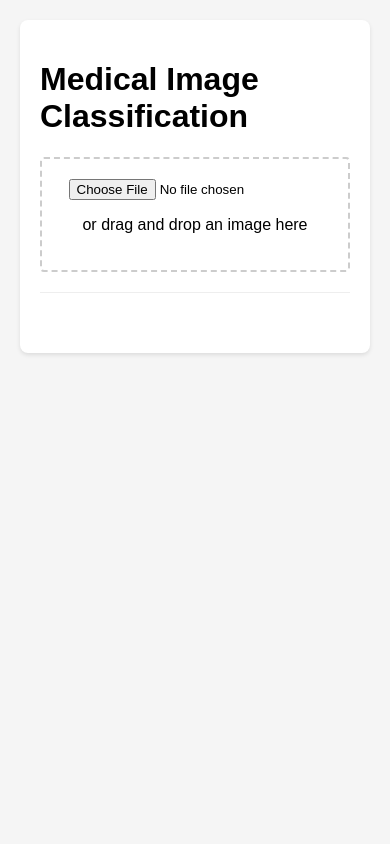
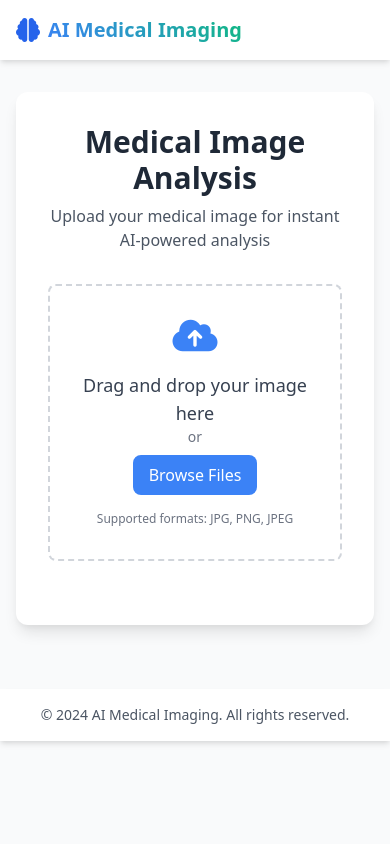
Before and after one commit to Chaimaechoukri/fracture-detection-with-IA, a Flask app: page / in a window 390 px wide. Run offline with Flask 3, Linux system fonts and the light colour scheme; parts of the project's set-up code (start-up, migrations or seed data) failed here and were passed over.

Commit message:
Enhance UI/UX with Tailwind CSS and responsive design for medical image analysis tool

```diff
--- a/templates/index.html
+++ b/templates/index.html
@@ -1,92 +1,163 @@
 <!DOCTYPE html>
-<html>
+<html lang="en">
 <head>
-    <title>Medical Image Classification</title>
+    <meta charset="UTF-8">
+    <meta name="viewport" content="width=device-width, initial-scale=1.0">
+    <title>Medical Image Analysis | AI Diagnostic Tool</title>
+    <link href="https://cdn.jsdelivr.net/npm/tailwindcss@2.2.19/dist/tailwind.min.css" rel="stylesheet">
+    <link href="https://cdnjs.cloudflare.com/ajax/libs/font-awesome/6.0.0/css/all.min.css" rel="stylesheet">
     <style>
-        body {
-            font-family: Arial, sans-serif;
-            max-width: 800px;
-            margin: 0 auto;
-            padding: 20px;
-            background-color: #f5f5f5;
+        .drop-zone {
+            transition: all 0.3s ease;
         }
-        .container {
-            background-color: white;
-            padding: 20px;
-            border-radius: 8px;
-            box-shadow: 0 2px 4px rgba(0,0,0,0.1);
+        .drop-zone:hover {
+            background-color: #f3f4f6;
         }
-        .upload-section {
-            text-align: center;
-            padding: 20px;
-            border: 2px dashed #ccc;
-            border-radius: 4px;
-            margin-bottom: 20px;
+        .progress-bar {
+            transition: width 0.5s ease-in-out;
         }
-        #preview {
-            max-width: 300px;
-            margin: 20px auto;
-            display: none;
+        .result-card {
+            animation: slideIn 0.5s ease-out;
         }
-        #results {
-            margin-top: 20px;
-            padding: 20px;
-            border-top: 1px solid #eee;
+        @keyframes slideIn {
+            from {
+                opacity: 0;
+                transform: translateY(20px);
             }
-        .prediction-item {
-            display: flex;
-            justify-content: space-between;
-            padding: 10px;
-            border-bottom: 1px solid #eee;
+            to {
+                opacity: 1;
+                transform: translateY(0);
             }
-        .loading {
-            display: none;
-            text-align: center;
-            margin: 20px 0;
         }
-        .error {
-            color: red;
-            text-align: center;
-            margin: 10px 0;
-            display: none;
+        .gradient-text {
+            background: linear-gradient(45deg, #3B82F6, #10B981);
+            -webkit-background-clip: text;
+            -webkit-text-fill-color: transparent;
         }
     </style>
 </head>
-<body>
-    <div class="container">
-        <h1>Medical Image Classification</h1>
+<body class="bg-gray-50 min-h-screen">
+    <nav class="bg-white shadow-md">
+        <div class="max-w-7xl mx-auto px-4 sm:px-6 lg:px-8 py-4">
+            <div class="flex items-center justify-between">
+                <div class="flex items-center">
+                    <i class="fas fa-brain text-blue-600 text-2xl mr-2"></i>
+                    <span class="text-xl font-bold gradient-text">AI Medical Imaging</span>
+                </div>
+            </div>
+        </div>
+    </nav>
 
-        <div class="upload-section">
-            <input type="file" id="imageInput" accept="image/*">
-            <p>or drag and drop an image here</p>
+    <main class="max-w-7xl mx-auto px-4 sm:px-6 lg:px-8 py-8">
+        <div class="bg-white rounded-xl shadow-lg p-8">
+            <div class="text-center mb-8">
+                <h1 class="text-3xl font-bold text-gray-800 mb-2">Medical Image Analysis</h1>
+                <p class="text-gray-600">Upload your medical image for instant AI-powered analysis</p>
             </div>
 
-        <img id="preview" src="" alt="Preview">
-
-        <div class="loading">
-            Analyzing image...
+            <div class="drop-zone border-2 border-dashed border-gray-300 rounded-lg p-8 text-center mb-8 cursor-pointer hover:border-blue-500">
+                <input type="file" id="imageInput" accept="image/*" class="hidden">
+                <div class="space-y-4">
+                    <i class="fas fa-cloud-upload-alt text-4xl text-blue-500"></i>
+                    <div>
+                        <p class="text-lg text-gray-700">Drag and drop your image here</p>
+                        <p class="text-sm text-gray-500">or</p>
+                        <button class="mt-2 px-4 py-2 bg-blue-500 text-white rounded-lg hover:bg-blue-600 transition-colors">
+                            Browse Files
+                        </button>
+                    </div>
+                    <p class="text-xs text-gray-500">Supported formats: JPG, PNG, JPEG</p>
+                </div>
             </div>
 
-        <div class="error"></div>
-
-        <div id="results"></div>
+            <div id="preview-container" class="hidden mb-8">
+                <div class="relative max-w-md mx-auto">
+                    <img id="preview" src="" alt="Preview" class="rounded-lg shadow-md w-full">
+                    <button id="remove-image" class="absolute top-2 right-2 bg-red-500 text-white rounded-full p-2 hover:bg-red-600">
+                        <i class="fas fa-times"></i>
+                    </button>
+                </div>
             </div>
 
+            <div class="loading hidden">
+                <div class="flex items-center justify-center space-x-2">
+                    <div class="animate-spin rounded-full h-8 w-8 border-b-2 border-blue-500"></div>
+                    <span class="text-gray-700">Analyzing image...</span>
+                </div>
+            </div>
+
+            <div class="error hidden">
+                <div class="bg-red-100 border border-red-400 text-red-700 px-4 py-3 rounded relative">
+                    <span class="error-message"></span>
+                </div>
+            </div>
+
+            <div id="results" class="space-y-4"></div>
+        </div>
+    </main>
+
+    <footer class="bg-white shadow-md mt-8">
+        <div class="max-w-7xl mx-auto px-4 sm:px-6 lg:px-8 py-4">
+            <p class="text-center text-gray-600 text-sm">
+                © 2024 AI Medical Imaging. All rights reserved.
+            </p>
+        </div>
+    </footer>
+
     <script>
-        document.getElementById('imageInput').addEventListener('change', function(e) {
+        const dropZone = document.querySelector('.drop-zone');
+        const imageInput = document.getElementById('imageInput');
+        const previewContainer = document.getElementById('preview-container');
+        const preview = document.getElementById('preview');
+        const removeButton = document.getElementById('remove-image');
+
+        // Handle drag and drop
+        dropZone.addEventListener('dragover', (e) => {
+            e.preventDefault();
+            dropZone.classList.add('border-blue-500');
+        });
+
+        dropZone.addEventListener('dragleave', () => {
+            dropZone.classList.remove('border-blue-500');
+        });
+
+        dropZone.addEventListener('drop', (e) => {
+            e.preventDefault();
+            dropZone.classList.remove('border-blue-500');
+            const file = e.dataTransfer.files[0];
+            if (file) handleFile(file);
+        });
+
+        // Handle click upload
+        dropZone.addEventListener('click', () => imageInput.click());
+        imageInput.addEventListener('change', (e) => {
             const file = e.target.files[0];
-            if (file) {
+            if (file) handleFile(file);
+        });
+
+        // Remove image
+        removeButton.addEventListener('click', () => {
+            previewContainer.classList.add('hidden');
+            imageInput.value = '';
+            document.getElementById('results').innerHTML = '';
+        });
+
+        function handleFile(file) {
+            if (!file.type.startsWith('image/')) {
+                showError('Please upload an image file');
+                return;
+            }
+
             // Show preview
-                const preview = document.getElementById('preview');
-                preview.style.display = 'block';
             preview.src = URL.createObjectURL(file);
+            previewContainer.classList.remove('hidden');
 
             // Clear previous results and errors
             document.getElementById('results').innerHTML = '';
-                document.querySelector('.error').style.display = 'none';
+            hideError();
 
             // Show loading
-                document.querySelector('.loading').style.display = 'block';
+            document.querySelector('.loading').classList.remove('hidden');
 
             // Send to server
             const formData = new FormData();
@@ -98,34 +169,49 @@
             })
             .then(response => response.json())
             .then(data => {
-                    document.querySelector('.loading').style.display = 'none';
+                document.querySelector('.loading').classList.add('hidden');
 
                 if (data.error) {
-                        document.querySelector('.error').textContent = data.error;
-                        document.querySelector('.error').style.display = 'block';
+                    showError(data.error);
                     return;
                 }
 
                 const resultsDiv = document.getElementById('results');
-                    resultsDiv.innerHTML = '<h2>Results:</h2>';
-
-                    data.predictions.forEach(pred => {
-                        const predDiv = document.createElement('div');
-                        predDiv.className = 'prediction-item';
-                        predDiv.innerHTML = `
-                            <span>${pred.class}</span>
-                            <span>${pred.probability.toFixed(2)}%</span>
+                resultsDiv.innerHTML = `
+                    <div class="result-card bg-gray-50 rounded-lg p-6 shadow">
+                        <h2 class="text-xl font-semibold text-gray-800 mb-4">Analysis Results</h2>
+                        <div class="space-y-3">
+                            ${data.predictions.map(pred => `
+                                <div class="flex items-center justify-between p-3 bg-white rounded-lg shadow-sm">
+                                    <span class="text-gray-700 font-medium">${pred.class}</span>
+                                    <div class="flex items-center">
+                                        <div class="w-48 bg-gray-200 rounded-full h-2 mr-3">
+                                            <div class="bg-blue-500 rounded-full h-2" style="width: ${pred.probability}%"></div>
+                                        </div>
+                                        <span class="text-gray-600 font-medium">${pred.probability.toFixed(1)}%</span>
+                                    </div>
+                                </div>
+                            `).join('')}
+                        </div>
+                    </div>
                 `;
-                        resultsDiv.appendChild(predDiv);
-                    });
             })
             .catch(error => {
-                    document.querySelector('.loading').style.display = 'none';
-                    document.querySelector('.error').textContent = 'Error analyzing image';
-                    document.querySelector('.error').style.display = 'block';
+                document.querySelector('.loading').classList.add('hidden');
+                showError('Error analyzing image');
             });
         }
-        });
+
+        function showError(message) {
+            const errorDiv = document.querySelector('.error');
+            const errorMessage = document.querySelector('.error-message');
+            errorMessage.textContent = message;
+            errorDiv.classList.remove('hidden');
+        }
+
+        function hideError() {
+            document.querySelector('.error').classList.add('hidden');
+        }
     </script>
 </body>
 </html>
```
Lines whose indentation alone changed are shown as unchanged.
